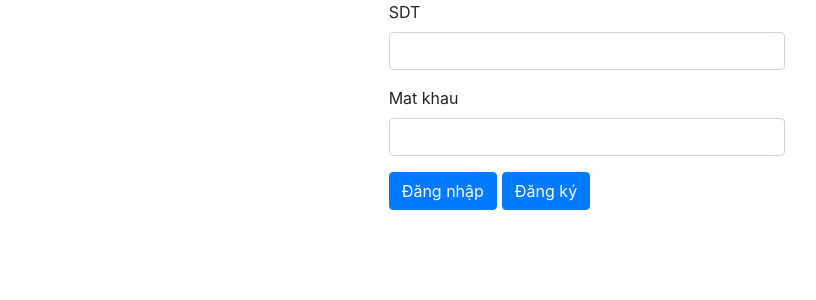
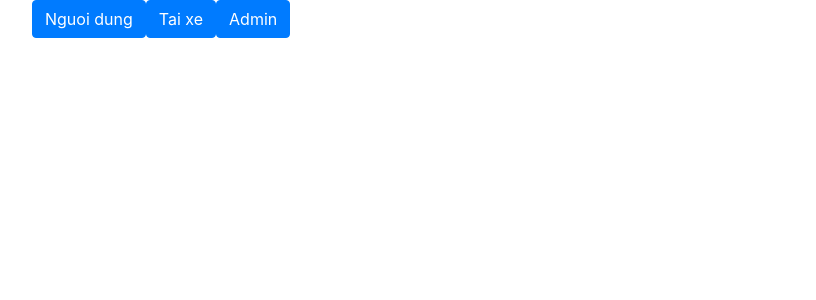
Before and after one commit to phanthanhvi97/Chuxeom, a React (Create React App) app in the folder client/: page / in a window 1280 px wide. Shown: the top 300 px of the page, without its empty margins (53-869 px from the left). Built offline with nearby package versions, Linux system fonts and the light colour scheme.

Commit message:
them phan he

```diff
--- a/client/src/App.js
+++ b/client/src/App.js
@@ -1,19 +1,27 @@
 import React, { Component } from 'react';
 import main_khach from './components/khach/main_khach';
-import login from './components/login';
+import Khach_Login from './components/khach/khach_login';
 import trothanhdoitac from './components/khach/trothanhdoitac'
 import vechungtoi from './components/khach/vechungtoi'
+import login from './components/login'
+import { Route, Switch } from "react-router-dom";
+import taixe_login from './components/taixe/taixe_login'
+import admin_login from './components/admin/admin_login'
 
-import { Route, Switch } from "react-router-dom";
 class App extends Component {
   render() {
     return (
       <div>
         <Switch>
+          <Route path='/' exact component={login} />
           <Route path='/main_khach' exact component={main_khach} />
-          <Route path='/' exact component={login} />
-          <Route path='/main_khach/trothanhdoitac' exact component={trothanhdoitac}/>
-          <Route path='/main_khach/vechungtoi' exact component={vechungtoi}/>
+          <Route path='/khach_login' exact component={Khach_Login} />
+          <Route path='/taixe_login' exact component={taixe_login} />
+
+          <Route path='/admin_login' exact component={admin_login} />
+
+          <Route path='/main_khach/trothanhdoitac' exact component={trothanhdoitac} />
+          <Route path='/main_khach/vechungtoi' exact component={vechungtoi} />
         </Switch>
       </div>
     )
--- /dev/null
+++ b/client/src/components/admin/admin_login.js
@@ -0,0 +1,11 @@
+import React, { Component } from 'react'
+
+export default class admin_login extends Component {
+    render() {
+        return (
+            <div>
+                admin
+            </div>
+        )
+    }
+}
--- /dev/null
+++ b/client/src/components/khach/khach_login.js
@@ -0,0 +1,104 @@
+import React, { Component } from 'react';
+import axios from 'axios';
+import {withRouter, Redirect} from "react-router-dom";
+
+class Khach_Login extends Component {
+    constructor(props) {
+        super(props)
+        let loggedIn=false
+        this.state = {
+            sdt: '',
+            password: '',
+            loggedIn
+        }
+    }
+    onChange = (event) => {
+        var target = event.target;
+        var name = target.name;
+        var value = target.value;
+        this.setState({
+            [name]: value
+        });
+    }
+
+    onSubmit() {
+        if(this.state.sdt!=='' && this.state.password !==''){
+            axios.post('http://localhost:8080/xacthuc', {
+            sdt: this.state.sdt,
+            password: this.state.password
+          })
+          .then((kq)=>{
+              if(kq.data.status!==true){
+                alert('Dang nhap that bai')
+              }
+              else{
+                // bake_cookie('id',kq.data.kq._id)
+                localStorage.setItem('token',kq.data.kq._id)
+                    // this.props.history.push('/main_khach')
+                    this.setState({
+                        loggedIn: true
+                    })
+                alert('Dang nhap thanh cong')
+
+              }
+          })
+        }
+        else{
+            alert('Khong duoc de trong')
+        }
+    }
+    onRegister(){
+
+        if(this.state.sdt!=='' && this.state.password !==''){
+            axios.post('http://localhost:8080/dangky',{
+            sdt: this.state.sdt,
+            password: this.state.password
+          })
+          .then((kq)=>{
+              if(kq.data===true){
+                alert('Dang ky thanh cong')
+              }
+              else{
+                  alert("Dang ky that bai")
+              }
+        })
+        }
+        else{
+            alert('Khong duoc de trong')
+        }
+    }
+    render() {
+        // if(this.state.loggedIn){
+        //     return <Redirect to='/main_khach'/>
+        // }
+        if(localStorage.getItem('token')){
+            return <Redirect to ='/main_khach'/>
+        }
+        return (
+            <div className="container-fluid">
+                <div className="row">
+                    <div className="col-lg-4">
+                    </div>
+                    <div className="col-lg-4">
+                        <form >
+                            <div className="form-group">
+                                <label htmlFor="exampleInputEmail1">SDT</label>
+                                <input type="number" className="form-control" name="sdt" onChange={this.onChange} />
+                            </div>
+                            <div className="form-group">
+                                <label htmlFor="exampleInputPassword1">Mat khau</label>
+                                <input type="password"  className="form-control" name="password" onChange={this.onChange} />
+                            </div>
+                            <button type="button" onClick={()=>this.onSubmit()} className="btn btn-primary">Đăng nhập</button>
+                            <button type="button" style={{marginLeft: '5px'}} onClick={()=>this.onRegister()} className="btn btn-primary">Đăng ký</button>
+                        </form>
+                    </div>
+                    <div className="col-lg-4">
+                    </div>
+                </div>
+            </div>
+        )
+    }
+}
+
+export default withRouter(Khach_Login);
--- a/client/src/components/khach/main_khach.js
+++ b/client/src/components/khach/main_khach.js
@@ -1,5 +1,5 @@
 import React, { Component } from 'react';
-import {Redirect, Link} from "react-router-dom";
+import {Redirect} from "react-router-dom";
 import BanDo from './map'
 class main_khach extends Component {
     constructor(props) {
@@ -20,9 +20,6 @@ class main_khach extends Component {
         if(this.state.loggingIn===false){
             return <Redirect to='/'></Redirect>
         }
-        // if(sessionStorage.getItem('token')===''){
-        //     return <Redirect to='/'></Redirect>
-        // }
         return (
             <div>
                 <div className="container-fluid">
@@ -43,9 +40,11 @@ class main_khach extends Component {
 
                             </ul>
                             <div className="nav-item dropdown">
-                                    <a className="nav-link dropdown-toggle" href="#" id="dropdownId" data-toggle="dropdown" aria-haspopup="true" aria-expanded="false">Người dùng</a>
+                                    {/* eslint-disable-next-line */}
+                                    <button className="nav-link dropdown-toggle" id="dropdownId" data-toggle="dropdown" aria-haspopup="true" aria-expanded="false">Người dùng</button>
                                     <div className="dropdown-menu" aria-labelledby="dropdownId">
-                                        <a className="dropdown-item" href="#">Đổi mật khẩu</a>
+                                    {/* eslint-disable-next-line */}
+                                        <button className="dropdown-item">Đổi mật khẩu</button>
                                         <a className="dropdown-item" href="/" onClick={this.dangxuat}>Đăng xuất</a>
                                     </div>
                             </div>
--- a/client/src/components/login.js
+++ b/client/src/components/login.js
@@ -1,101 +1,13 @@
 import React, { Component } from 'react';
-import axios from 'axios';
-import {withRouter, Redirect} from "react-router-dom";
+import {withRouter} from "react-router-dom";
 
 class Login extends Component {
-    constructor(props) {
-        super(props)
-        let loggedIn=false
-        this.state = {
-            sdt: '',
-            password: '',
-            loggedIn
-        }
-    }
-    onChange = (event) => {
-        var target = event.target;
-        var name = target.name;
-        var value = target.value;
-        this.setState({
-            [name]: value
-        });
-    }
-
-    onSubmit() {
-        if(this.state.sdt!=='' && this.state.password !==''){
-            axios.post('http://localhost:8080/xacthuc', {
-            sdt: this.state.sdt,
-            password: this.state.password
-          })
-          .then((kq)=>{
-              if(kq.data.status!==true){
-                alert('Dang nhap that bai')
-              }
-              else{
-                // bake_cookie('id',kq.data.kq._id)
-                localStorage.setItem('token',kq.data.kq._id)
-                    // this.props.history.push('/main_khach')
-                    this.setState({
-                        loggedIn: true
-                    })
-                alert('Dang nhap thanh cong')
-
-              }
-          })
-        }
-        else{
-            alert('Khong duoc de trong')
-        }
-    }
-    onRegister(){
-
-        if(this.state.sdt!=='' && this.state.password !==''){
-            axios.post('http://localhost:8080/dangky',{
-            sdt: this.state.sdt,
-            password: this.state.password
-          })
-          .then((kq)=>{
-              if(kq.data===true){
-                alert('Dang ky thanh cong')
-              }
-              else{
-                  alert("Dang ky that bai")
-              }
-        })
-        }
-        else{
-            alert('Khong duoc de trong')
-        }
-    }
     render() {
-        // if(this.state.loggedIn){
-        //     return <Redirect to='/main_khach'/>
-        // }
-        if(localStorage.getItem('token')){
-            return <Redirect to ='/main_khach'/>
-        }
         return (
-            <div className="container-fluid">
-                <div className="row">
-                    <div className="col-lg-4">
-                    </div>
-                    <div className="col-lg-4">
-                        <form >
-                            <div className="form-group">
-                                <label htmlFor="exampleInputEmail1">SDT</label>
-                                <input type="number" className="form-control" name="sdt" onChange={this.onChange} />
-                            </div>
-                            <div className="form-group">
-                                <label htmlFor="exampleInputPassword1">Mat khau</label>
-                                <input type="password"  className="form-control" name="password" onChange={this.onChange} />
-                            </div>
-                            <button type="button" onClick={()=>this.onSubmit()} className="btn btn-primary">Đăng nhập</button>
-                            <button type="button" style={{marginLeft: '5px'}} onClick={()=>this.onRegister()} className="btn btn-primary">Đăng ký</button>
-                        </form>
-                    </div>
-                    <div className="col-lg-4">
-                    </div>
-                </div>
+            <div className="container">
+                <a type="button" href='khach_login' className="btn btn-primary">Nguoi dung</a>
+                <a type="button" href='taixe_login' className="btn btn-primary">Tai xe</a>
+                <a type="button" href='admin_login' className="btn btn-primary">Admin</a>
             </div>
         )
     }
--- /dev/null
+++ b/client/src/components/taixe/taixe_login.js
@@ -0,0 +1,11 @@
+import React, { Component } from 'react'
+
+export default class taixe_login extends Component {
+    render() {
+        return (
+            <div>
+                taixe
+            </div>
+        )
+    }
+}
```
